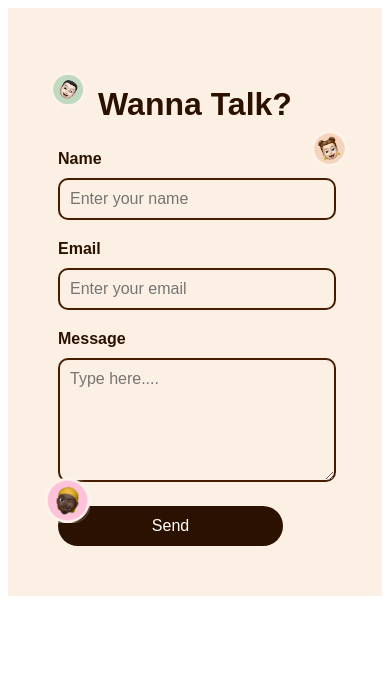
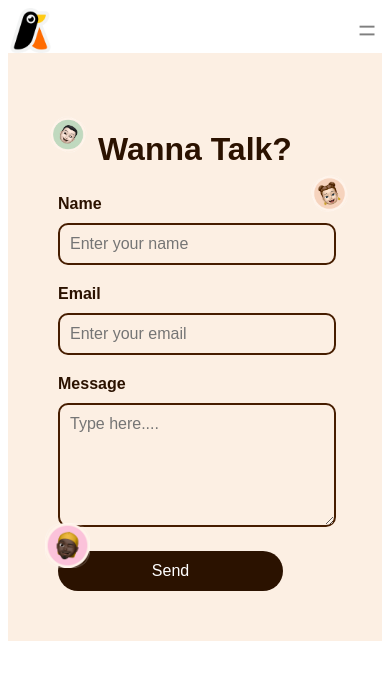
Before and after one commit to Langara-Spiders/alertme-landing, a Gatsby site: page / in a window 390 px wide. Built offline with nearby package versions, Linux system fonts and the light colour scheme; Gatsby itself is replaced by a stand-in of ours.

Commit message:
add navigation with responsive style

```diff
--- a/package.json
+++ b/package.json
@@ -20,6 +20,7 @@
     "gatsby-plugin-google-gtag": "^5.13.1",
     "gatsby-plugin-image": "^3.13.1",
     "gatsby-plugin-manifest": "^5.13.1",
+    "gatsby-plugin-react-svg": "^3.3.0",
     "gatsby-plugin-sharp": "^5.13.1",
     "gatsby-plugin-sitemap": "^6.13.1",
     "gatsby-plugin-styled-components": "^6.13.1",
--- /dev/null
+++ b/src/components/Navbar.js
@@ -0,0 +1,132 @@
+import React, { useState } from "react";
+
+import {BrownButton} from "../components/StyledComponent"
+import { Link } from 'gatsby';
+import { StaticImage } from 'gatsby-plugin-image';
+import menuIcon from '../images/Hero-section/menuIcon.png';
+import styled from 'styled-components';
+
+const Nav = styled.nav`
+  display: flex;
+  justify-content: space-between;
+  align-items: center;
+  width: 80%;
+  margin: auto;
+  border-radius: 100px;
+  background-color: white;
+  padding: 10px 20px;
+  position: relative;
+
+  @media (max-width: 768px) {
+    width: 100%;
+    padding:0;
+    margin: 0;
+  }
+`;
+
+const NavList = styled.ul`
+  display: flex;
+  padding: 0;
+  margin: 0;
+  align-items: center;
+
+  @media (max-width: 768px) {
+    flex-direction: column;
+    align-items: center;
+    padding: 20px 10px;
+    position: absolute;
+    top: 0;
+    left: 0;
+    right: 0;
+    background-color: white;
+    transition: transform 0.3s ease-in-out;
+    transform: ${props => (props.isOpen ? 'translateY(0)' : 'translateY(-110%)')};
+    z-index: 1000;
+  }
+`;
+
+const NavItem = styled.li`
+  list-style-type: none;
+  margin: 0 10px;
+  margin-right: 20px;
+
+  @media (max-width: 768px) {
+    margin: 10px 0;
+  }
+`;
+
+
+const NavItemLink = styled(Link)`
+  text-decoration: none;
+  color: #000000;
+  font-size: 18px;
+  font-family: 'Public Sans', sans-serif;
+
+  @media (max-width: 768px) {
+    font-size: 20px;
+  }
+`;
+
+const Hamburger = styled.img`
+  display: none;
+  cursor: pointer;
+  width: 30px;
+  height: 30px;
+  object-fit: contain;
+
+  @media (max-width: 768px) {
+    display: block;
+  }
+`;
+
+
+const CloseButton = styled.button`
+  display: none;
+  position: absolute;
+  top: 10px;
+  right: 10px;
+  background: none;
+  border: none;
+  font-size: 24px;
+  cursor: pointer;
+
+  @media (max-width: 768px) {
+    display: block;
+  }
+`;
+
+const NavBar = () => {
+  const [isOpen, setIsOpen] = useState(false);
+
+  const toggleMenu = () => {
+    setIsOpen(!isOpen);
+  };
+
+  const closeMenu = () => {
+    setIsOpen(false);
+  };
+
+  return (
+    <Nav>
+      <div>
+        <StaticImage
+          src="../images/Hero-section/LogoAlertmeBird.png"
+          alt="logo"
+          width={45}
+          height={45}
+        />
+      </div>
+      <Hamburger src={menuIcon} onClick={toggleMenu} alt="menu icon" />
+      <NavList isOpen={isOpen}>
+        <CloseButton onClick={closeMenu}>&times;</CloseButton>
+        <NavItem><NavItemLink to="/gettingStarted" onClick={closeMenu}>Getting Started</NavItemLink></NavItem>
+        <NavItem><NavItemLink to="/about" onClick={closeMenu}>Features</NavItemLink></NavItem>
+        <NavItem><NavItemLink to="/team" onClick={closeMenu}>Team</NavItemLink></NavItem>
+        <NavItem><NavItemLink to="/contact" onClick={closeMenu}>Contact</NavItemLink></NavItem>
+      </NavList>
+      <BrownButton>Download Proposal</BrownButton>
+    </Nav>
+  );
+};
+
+export default NavBar;
--- a/src/components/StyledComponent.js
+++ b/src/components/StyledComponent.js
@@ -50,6 +50,10 @@ export const BrownButton = styled.button`
 
   &:hover {
     opacity: 0.8;
+  }
+
+  @media (max-width: 768px) {
+    display: none;
   }
 
 `;
--- a/src/pages/index.js
+++ b/src/pages/index.js
@@ -1,25 +1,20 @@
-import * as React from "react"
+import * as React from "react";
 
+import ContactUs from '../components/ContactSection';
 import {
-  Box,
-  HeadingText,
-  ImageBox,
   MainWrapper
-} from "../styles/home"
-
-import TeamSection from '../components/TeamSection';
-import ContactUs from '../components/ContactSection';
-
-import { StaticImage } from "gatsby-plugin-image"
+} from "../styles/home";
+import Navbar from '../components/Navbar';
 
 const IndexPage = () => {
   return (
     <MainWrapper>
-    <ContactUs />
+      <Navbar style={{alignItems:"center"}}/>
+      <ContactUs />
     </MainWrapper>
-  )
+  );
 }
 
-export default IndexPage
+export default IndexPage;
 
-export const Head = () => <title>About | AlertMe</title>
+export const Head = () => <title>About | AlertMe</title>;
```
Also changed, not shown: src/components/HeroSection.js (added), src/images/Hero-section/ConstructionCone.png (added), src/images/Hero-section/ConstructionMale.png (added), src/images/Hero-section/FemaleUser.png (added), src/images/Hero-section/HazardSign.png (added), src/images/Hero-section/LogoAlertme.svg (added), src/images/Hero-section/LogoAlertmeBird.png (added), src/images/Hero-section/PhoneViewHeroSection.png (added), src/images/Hero-section/RewardsSliderCard.png (added), src/images/Hero-section/menuIcon.png (added), 1 other file.
